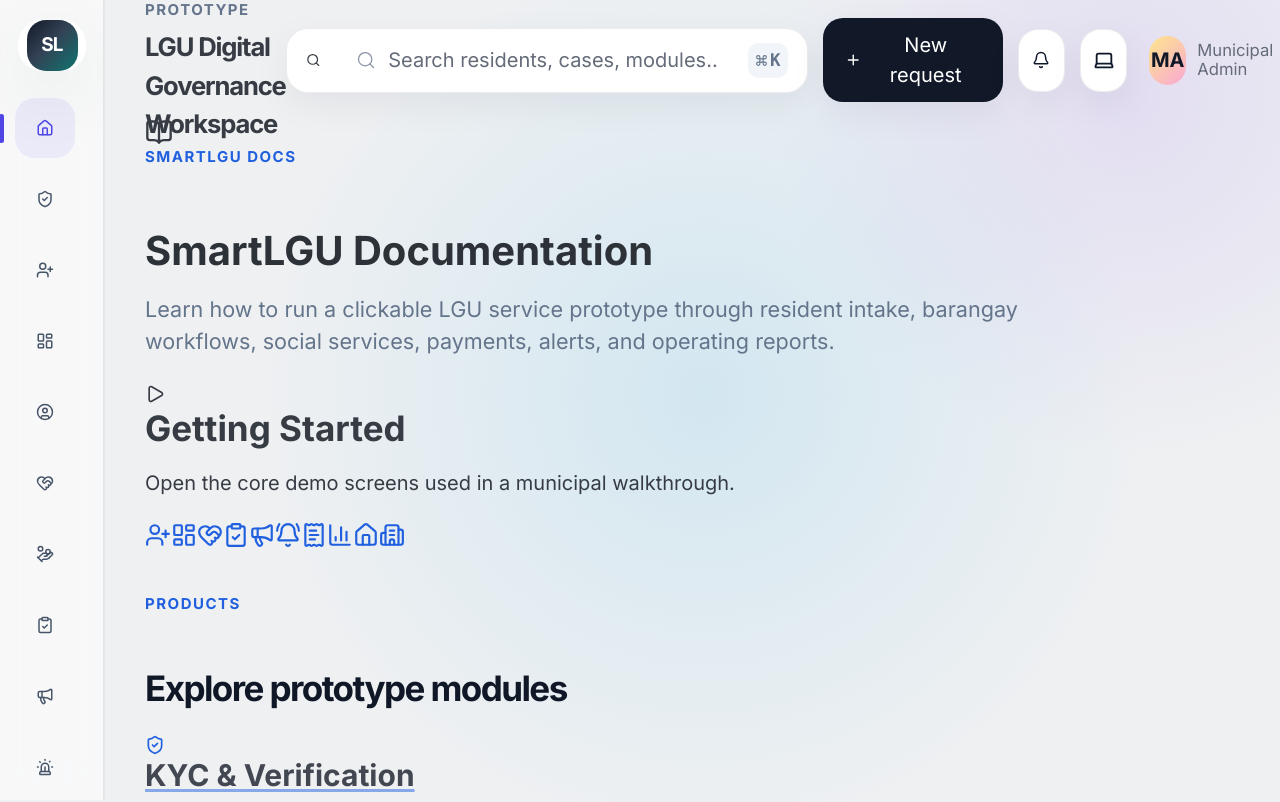
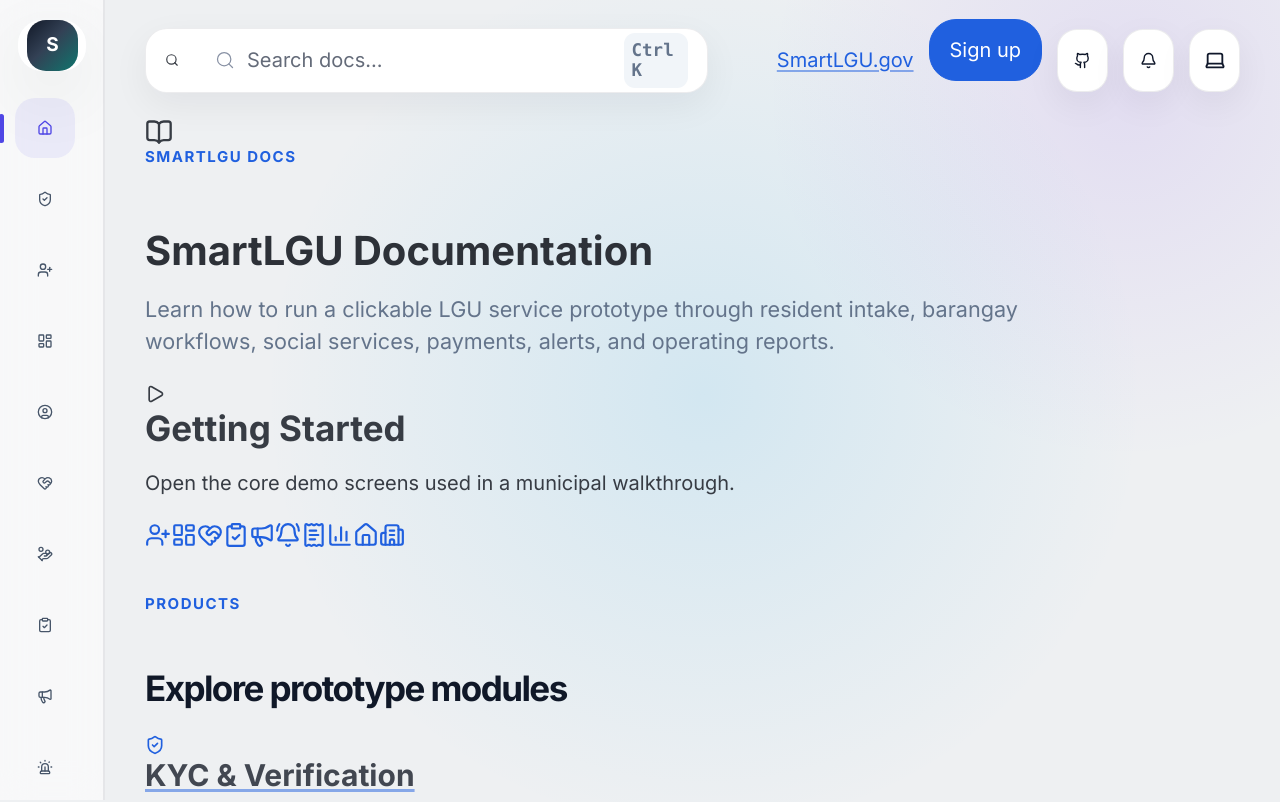
Before and after one commit to trycatchtrader/smartlgu-ca, a React (Vite) app in the folder src/Web/ClientApp/: page / in a window 1280 px wide. Shown: the top 802 px of the page. Built offline with nearby package versions, Linux system fonts and the light colour scheme.

Commit message:
Refine navigation to match docs shell

```diff
--- a/src/Web/ClientApp/src/components/NavMenu.jsx
+++ b/src/Web/ClientApp/src/components/NavMenu.jsx
@@ -1,5 +1,5 @@
 import { NavLink } from 'react-router-dom';
-import { Bell, Command, Plus, Search } from 'lucide-react';
+import { Bell, Github, Search } from 'lucide-react';
 import { navSections } from '../smartlguData';
 import { ThemeToggle } from './ThemeToggle';
 
@@ -8,10 +8,10 @@
     <>
       <aside className="sidebar" aria-label="SmartLGU module navigation">
         <NavLink className="brand" to="/" aria-label="SmartLGU home">
-          <span className="brand-mark">SL</span>
+          <span className="brand-mark">S</span>
           <span>
             <strong>SmartLGU</strong>
-            <small>Digital Governance</small>
+            <small>DOCS</small>
           </span>
         </NavLink>
 
@@ -27,7 +27,7 @@
                     to={item.path}
                     key={item.path}
                   >
-                    <Icon size={18} />
+                    <Icon size={16} />
                     <span>{item.title}</span>
                   </NavLink>
                 );
@@ -38,28 +38,21 @@
       </aside>
 
       <header className="topbar">
-        <div>
-          <p className="eyebrow">Presentation Prototype</p>
-          <strong>LGU Digital Governance Workspace</strong>
-        </div>
+        <label className="topbar-search" aria-label="Search docs">
+          <Search size={18} />
+          <input type="search" placeholder="Search docs..." />
+          <kbd>Ctrl K</kbd>
+        </label>
         <div className="topbar-actions">
-          <label className="topbar-search" aria-label="Search prototype">
-            <Search size={18} />
-            <input type="search" placeholder="Search residents, cases, modules..." />
-            <kbd><Command size={13} />K</kbd>
-          </label>
-          <button className="ghost-button ghost-button--primary" type="button">
-            <Plus size={18} />
-            <span>New request</span>
+          <a className="topbar-link" href="/" aria-label="SmartLGU site">SmartLGU.gov</a>
+          <button className="sign-up-button" type="button">Sign up</button>
+          <button className="icon-only" type="button" aria-label="GitHub repository">
+            <Github size={17} />
           </button>
           <button className="icon-only" type="button" aria-label="Notifications">
-            <Bell size={18} />
+            <Bell size={17} />
           </button>
           <ThemeToggle />
-          <div className="user-badge" aria-label="Signed in demo user">
-            <span>MA</span>
-            <small>Municipal Admin</small>
-          </div>
         </div>
       </header>
     </>
```
